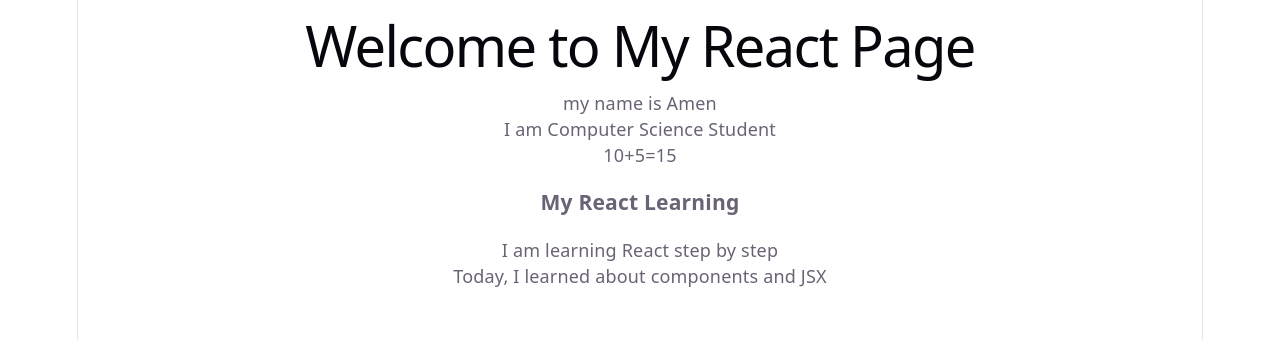
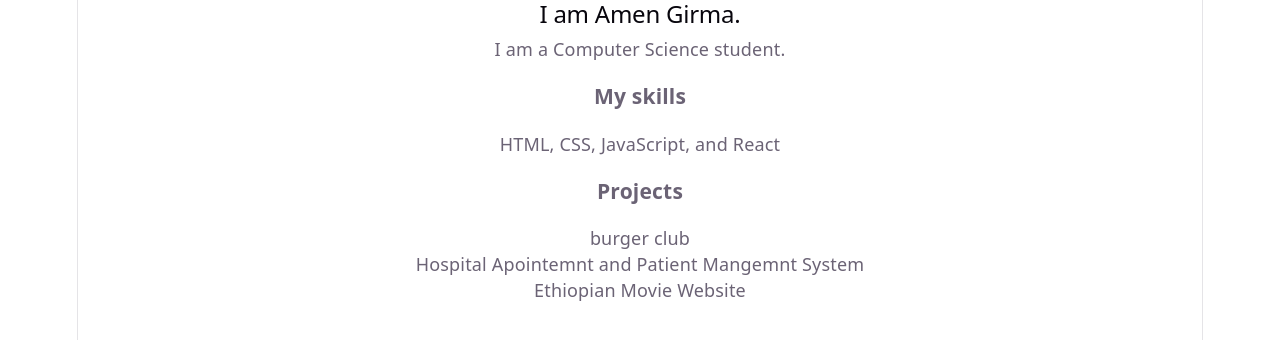
Before and after one commit to Amengit261/practing-react, a React (Vite) app: page / in a window 1280 px wide. Shown: the top 340 px of the page. Built offline with nearby package versions, Linux system fonts and the light colour scheme.

Commit message:
creating portifolio page by react

```diff
--- a/src/App.jsx
+++ b/src/App.jsx
@@ -1,23 +1,38 @@
-import './App.css'
-
-function App() {
-
-
+import './App.css';
+function Header () {
+  return  <h2>I am Amen Girma.</h2>;
+}
+function About() {
+  return<p>I am a Computer Science student.</p>;
+}
+function Skills() {
   return (
     <div>
-   <div>
- <h1> Welcome to My React Page</h1>
-    <p>my name is Amen</p>
-  <p> I am Computer Science Student</p>
-    <p>10+5={10 + 5}</p>
+      <h3>My skills</h3>
+  <p>HTML, CSS, JavaScript, and React</p>
   </div>
+  );
+}
+function Projects() {
+  return(
+    <div>
+      <h3> Projects</h3>
+      <p>burger club</p>
+      <p>Hospital Apointemnt and Patient Mangemnt System </p>
+      <p>Ethiopian Movie Website</p>
+
+    </div>
+  );
+}
+
+function App(){
+  return (
   <div>
-    <h3>My React Learning</h3>
-   <p>I am learning React step by step</p>
-    <p>Today, I learned about components and JSX</p>
-   </div>
-    </div>
-
-);
-  }
-  export default App;
+    <Header/>
+    <About/>
+    <Skills/>
+    <Projects/>
+  </div>
+  );
+}
+export default App;
```
